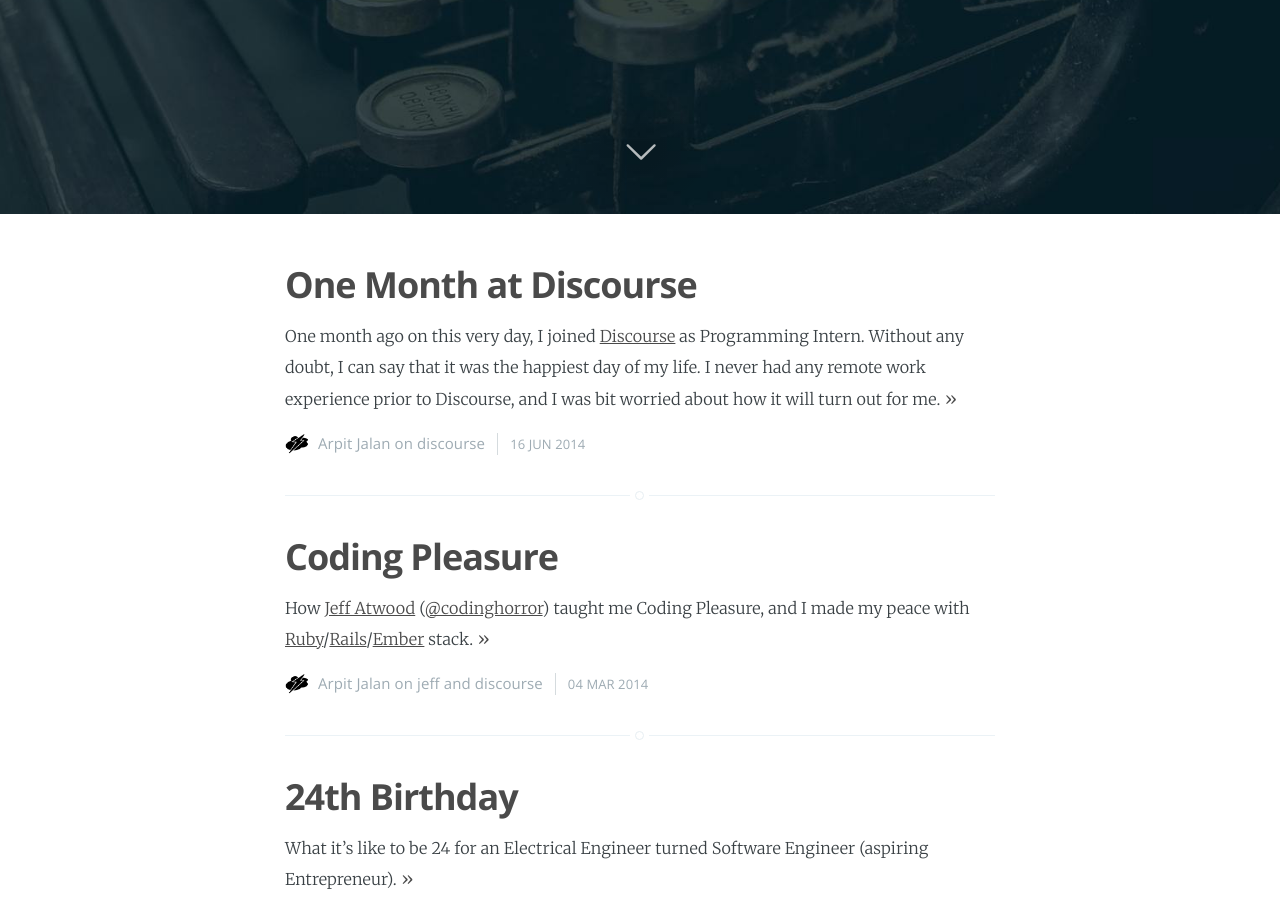
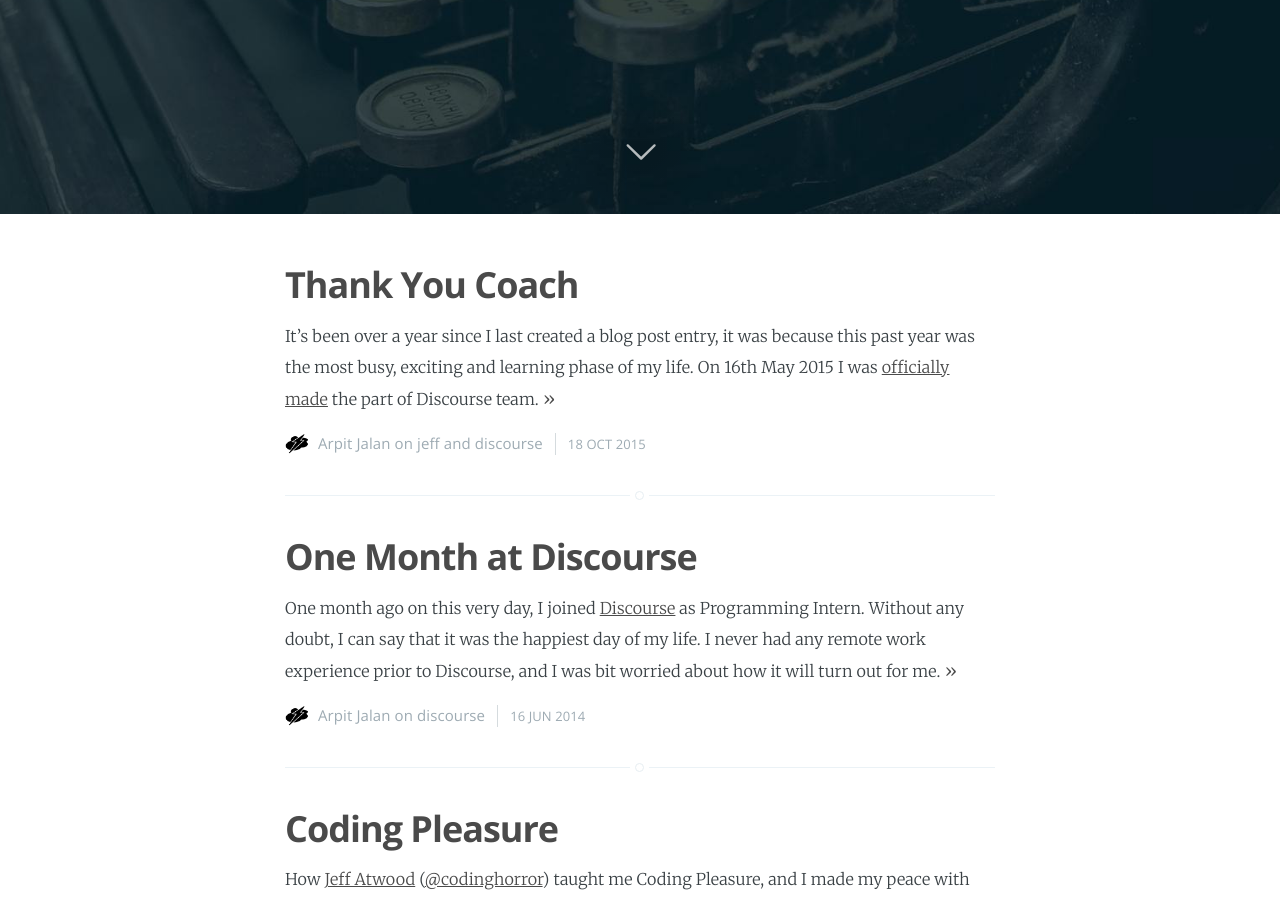
Before and after one commit to digideskio/blog-2, a Jekyll site: the page built from index.html, in a window 1280 px wide and 900 px high, scrolled down 686 px. Built offline with Jekyll 4.4.1, drawn with Linux system fonts in a browser that asks for light colours; Markdown is read by kramdown in place of the engine named in the settings; the list of posts is cut into pages by our own code.

Commit message:
Thank You Coach

```diff
--- a/_layouts/page.html
+++ b/_layouts/page.html
@@ -5,7 +5,7 @@ post_class: post-template page-template
 
 <nav class="main-nav clearfix">
     <a class="back-button icon-arrow-left" href="{{ site.baseurl }}">Home</a>
-    <a class="subscribe-button icon-feed" href="{{ site.baseurl }}rss.xml">Subscribe</a>
+    <a class="subscribe-button icon-twitter" href="http://twitter.com/techAPJ">Twitter</a>
 </nav>
 
 
--- a/_layouts/post.html
+++ b/_layouts/post.html
@@ -8,7 +8,7 @@ post_class: post-template
 <header class="main-header post-head {% if page.cover %}" style="background-image: url({{ page.cover }}) {%else%}no-cover{% endif %}">
     <nav class="main-nav {% if page.cover %} overlay {% endif %} clearfix">
         <a class="back-button icon-arrow-left" href="{{ site.baseurl }}">Home</a>
-        <a class="subscribe-button icon-feed" href="{{ site.baseurl }}rss.xml">Subscribe</a>
+        <a class="subscribe-button icon-twitter" href="http://twitter.com/techAPJ">Twitter</a>
     </nav>
 </header>
 
--- /dev/null
+++ b/_posts/2015-10-18-thank-you-coach.markdown
@@ -0,0 +1,37 @@
+---
+layout: post
+title: "Thank You Coach"
+date: 2015-10-18 08:00:00
+categories: jeff discourse
+permalink: thank-you-coach
+---
+
+It's been over a year since I last created a blog post entry, it was because this past year was the most busy, exciting and learning phase of my life. On 16th May 2015 I was [officially made](http://blog.discourse.org/2015/05/welcome-arpit-jalan-to-the-discourse-team/) the part of Discourse team.
+
+I started taking interest into Discourse around January 2014, when I started reading [Jeff Atwood's](http://blog.codinghorror.com/about-me/) blog posts, specially the [Magpie Developer](http://blog.codinghorror.com/the-magpie-developer/) and [Why Ruby](http://blog.codinghorror.com/why-ruby/). More on that [here](http://blog.techapj.com/coding-pleasure/).
+
+Ever since after that I found myself tinkering with Discourse. I was learning Ruby/Rails simultaneously and the Discourse source code was a huge help. I installed Discourse on Digital Ocean and found that the process was a bit tricky so I created a beginners Discourse installation guide and posted that on [meta](https://meta.discourse.org/). That is how I came into notice of Jeff Atwood.
+
+When I asked for an opportunity to work at Discourse in April 2014, I promised Jeff Atwood that I will work like [Rudy](https://en.wikipedia.org/wiki/Rudy_Ruettiger) in his team. He trusted me and gave me an opportunity to work as an Intern with Discourse team.
+
+When I started working at Discourse I didn't had the sufficient Ruby/Rails/EmberJS knowledge but the team was supportive and motivational. I was working under the guidance of Jeff Atwood and he used to take the pressure off me by motivating me and appreciating my work.
+
+I feel fortunate to call Jeff Atwood as my Coach. He gave me an opportunity to follow my passion and made me a better programmer than I was a year ago.
+
+I always wondered what it will be like when I will meet him in person and I got that opportunity at Discourse World Meeting October 2015 in Sydney, Australia. My first reaction was: *I have never met a person as humble as Jeff Atwood*. It never felt like I am talking to a person who co-founded Stack Overflow in 2008 and now Discourse.
+
+![Jeff Atwood](https://www.dropbox.com/s/47sy6djwi6b895b/jeff_atwood.jpg?raw=1)
+
+Meeting Discourse team in Sydney was an awesome experience, and talking to my coach in person was the proudest moment of my life. It was like a dream come true!
+
+![Coach and Me](https://www.dropbox.com/s/rg38ytw2llzuq61/jeff_and_me.jpeg?raw=1)
+
+The most emotional moment was when my coach gifted me a signed Rudy Jersey in front of the whole team. I can't explain the adrenaline rush I had at that very moment. It was like receiving a trophy!
+
+![Rudy Jersey](https://www.dropbox.com/s/2yufrf4z91i0axb/rudy_jersey.jpg?raw=1)
+
+I still remember the first time I watched [Rudy movie](https://en.wikipedia.org/wiki/Rudy_(film)), it filled me with immense motivation. I learned from Rudy that passion and persistence is the key to success.
+
+<iframe width="560" height="315" src="https://www.youtube.com/embed/ZI63g64kDgY" frameborder="0" allowfullscreen></iframe>
+
+Coach, I will never be able to repay your debt and will forever be grateful.
--- a/index.html
+++ b/index.html
@@ -12,7 +12,7 @@ about: 'about.html'
                     <img src="{{ page.logo }}" alt="Blog Logo" />
                 </a>
             {% endif %}
-        <a class="subscribe-button icon-feed" href="{{ site.baseurl }}rss.xml">Subscribe</a>
+        <a class="subscribe-button icon-twitter" href="http://twitter.com/techAPJ">Twitter</a>
     </nav>
     <div class="vertical">
         <div class="main-header-content inner">
```
